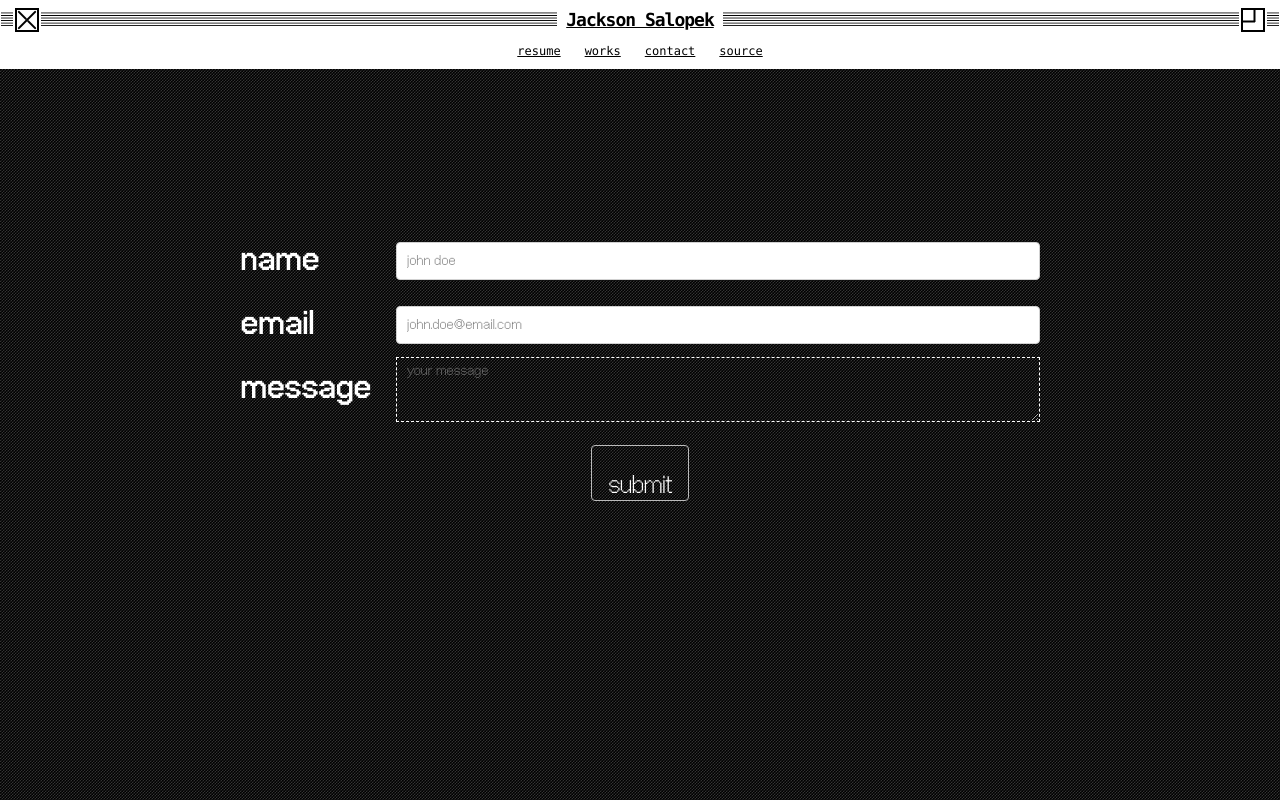
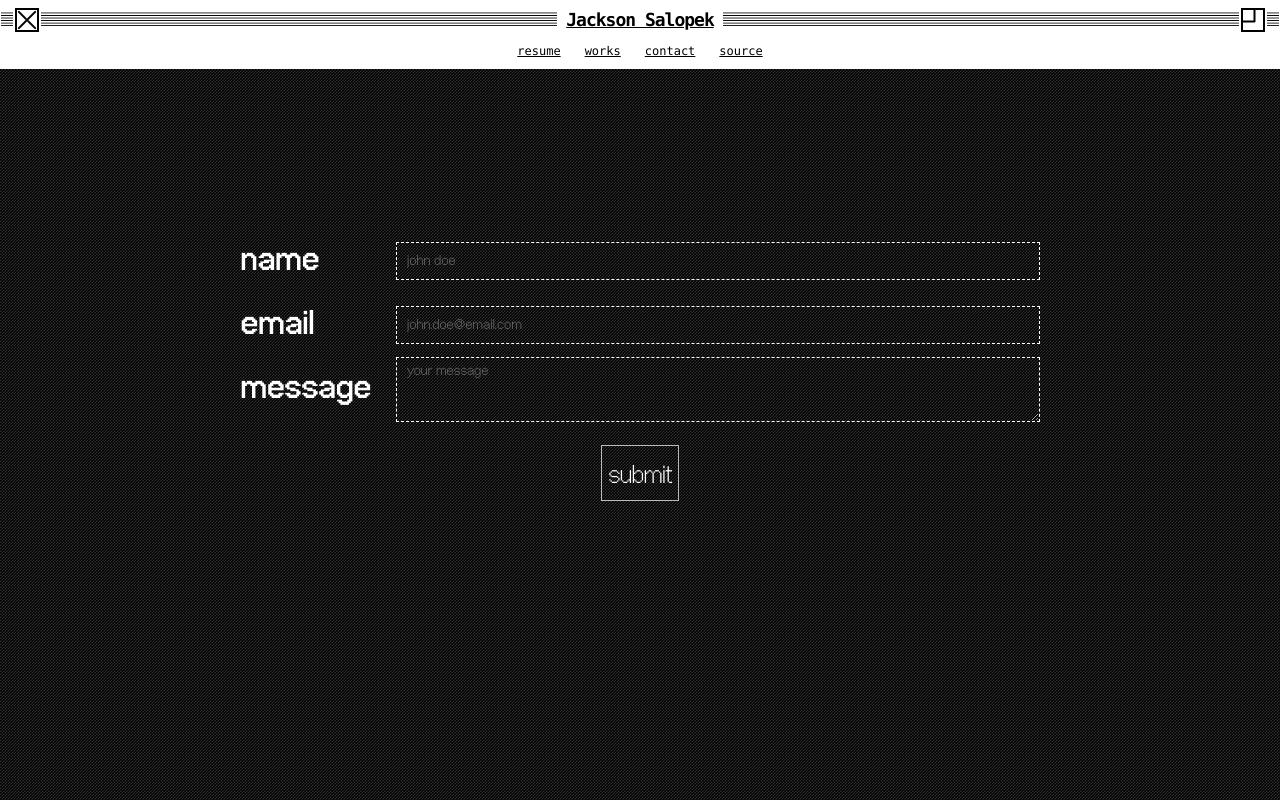
Before and after one commit to jacksonsalopek/jacksonsalopekcom-v1, a SvelteKit app: page /contact in a window 1280 px wide. Built offline with nearby package versions, Linux system fonts and the light colour scheme.

Commit message:
Bug fixes

```diff
--- a/src/app.scss
+++ b/src/app.scss
@@ -509,20 +509,21 @@ p {
 
 		input,
 		textarea {
-			font-family: 'Neue Bit', 'Inconsolata', 'Courier', monospace;
-			text-transform: lowercase;
-			font-size: 20px;
-			border-radius: 0;
-			background: transparent;
-			border: 1px #fff dashed;
-			color: #fff;
-			margin: 0;
+			font-family: 'Neue Bit', 'Inconsolata', 'Courier', monospace !important;
+			text-transform: lowercase !important;
+			font-size: 20px !important;
+			border-radius: 0 !important;
+			background: transparent !important;
+			border: 1px #fff dashed !important;
+			color: #fff !important;
+			margin: 0 !important;
 		}
 
 		&-button {
 			&.submit {
-				padding: 16px;
+				padding: 6px;
 				height: 56px;
+				border-radius: 0;
 			}
 		}
 
```
